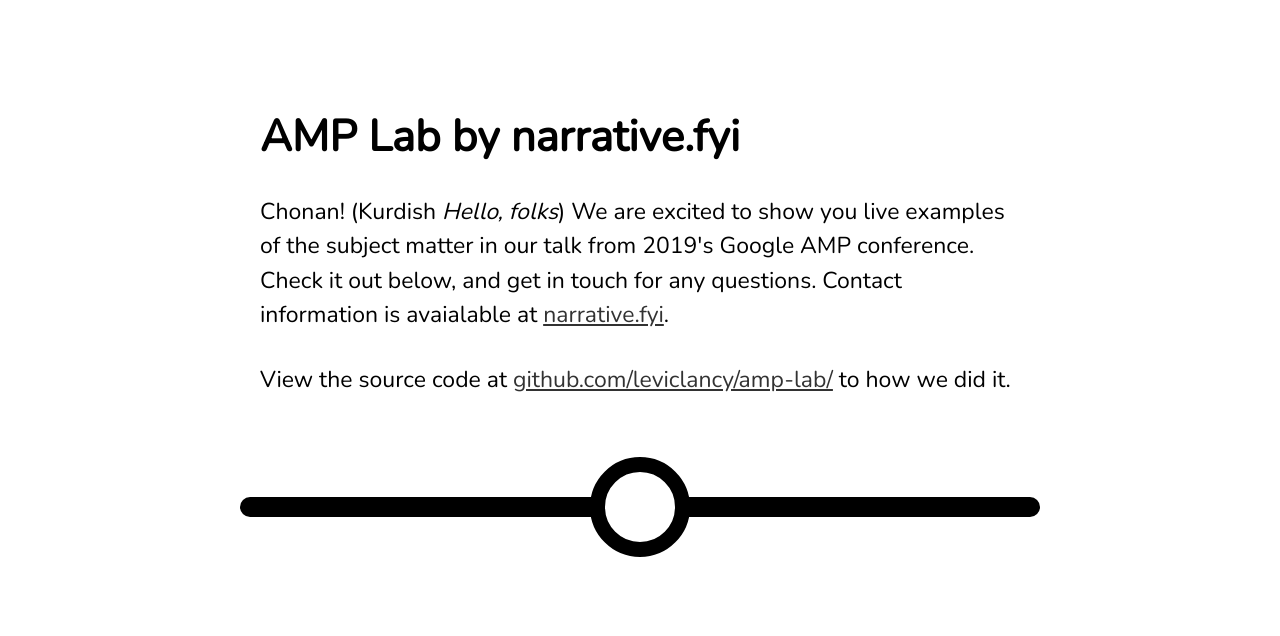
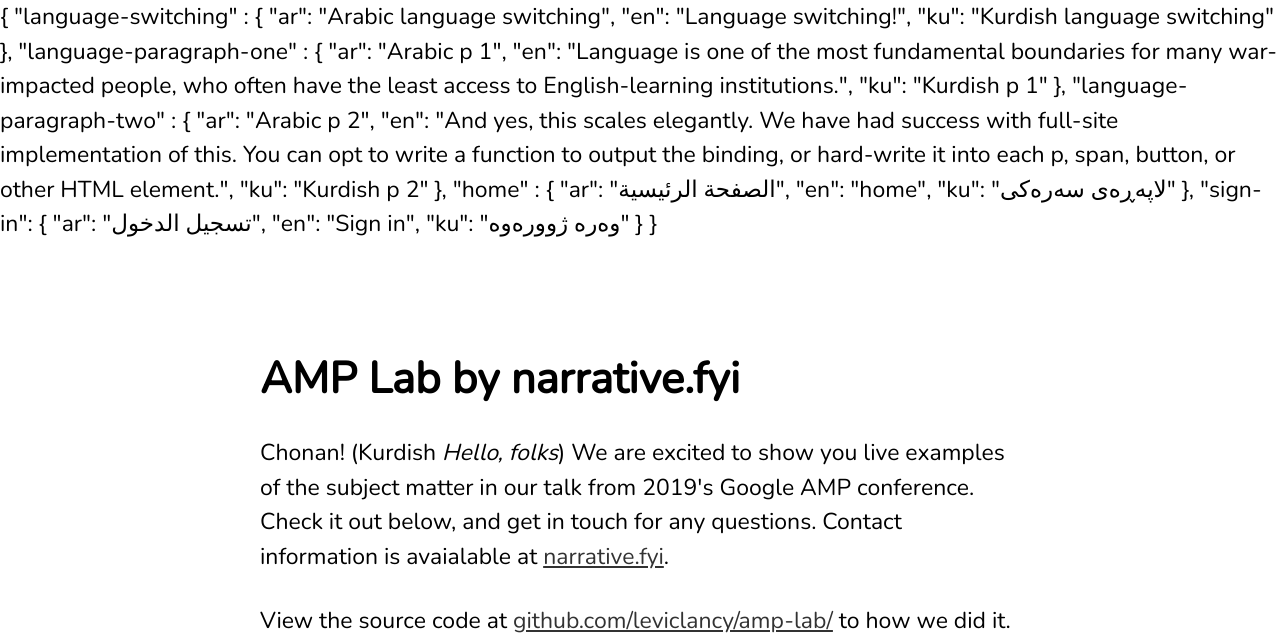
Before and after one commit to leviclancy/amp-lab, a PHP site: page / in a window 1280 px wide. Shown: the top 636 px of the page. Run offline with PHP 8.4, Linux system fonts and the light colour scheme; data that the repository does not hold is empty; some libraries are stand-ins or nearby versions.

Commit message:
Update index.php

```diff
--- a/index.php
+++ b/index.php
@@ -1,5 +1,3 @@
-<? $translatable_elements = file_get_contents('translatable_elements.json', FILE_USE_INCLUDE_PATH); ?>
-
 <!-- Open document -->
 <!doctype html> <html amp lang='en'>
 
@@ -41,7 +39,7 @@
 
 <amp-state id=’translatableElements’>
 	<? // We are going to load the translatable elements as an <amp-state> and as a programmatic array
-	$translatable_elements = file_get_contents('translatable_elements.json', FILE_USE_INCLUDE_PATH); // First, get the JSON file
+	$translatable_elements = file_get_contents('translatable-elements.json', FILE_USE_INCLUDE_PATH); // First, get the JSON file
 	echo $translatable_elements; // Echo it into the <amp-state>
 	$translatable_elements = json_decode($translatable_elements, TRUE); // Make it into an array for setting initial values programmatically
 	?>
```
